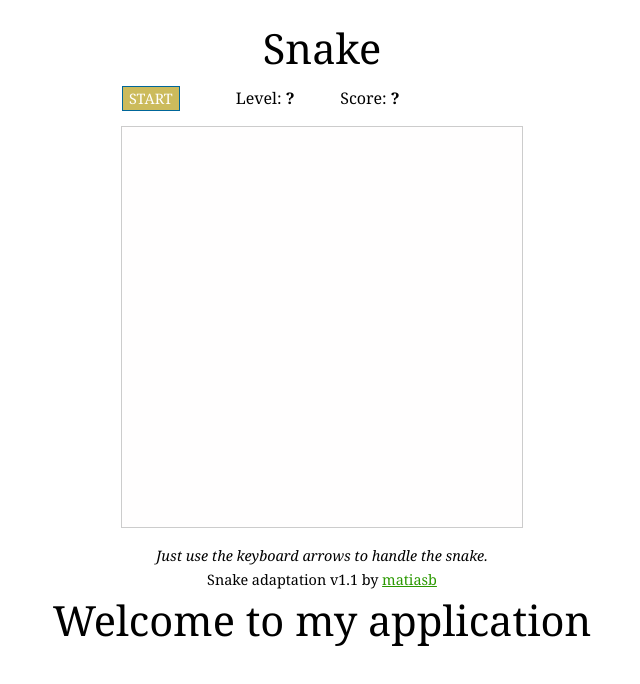
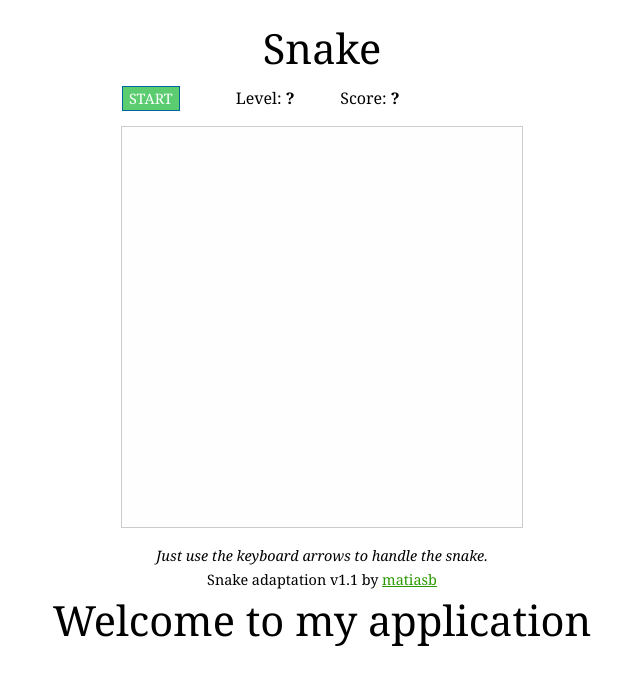
Before and after one commit to SrinivasBattina/snakegame, a plain HTML site: page src/index.html in a window 1280 px wide. Shown: the whole page, without its empty margins (318-958 px from the left). Drawn offline with Linux system fonts and the light colour scheme.

Commit message:
save button green

```diff
--- a/src/css/main.css
+++ b/src/css/main.css
@@ -116,7 +116,7 @@ a:hover {
     color: #FFF;
     font-size: 90%;
     text-decoration: none;
-    background-color: #ccbb5c;
+    background-color: #5ccc71;
     padding: 2px 6px 2px 6px;
     border: 1px solid #006699;
 }
```
